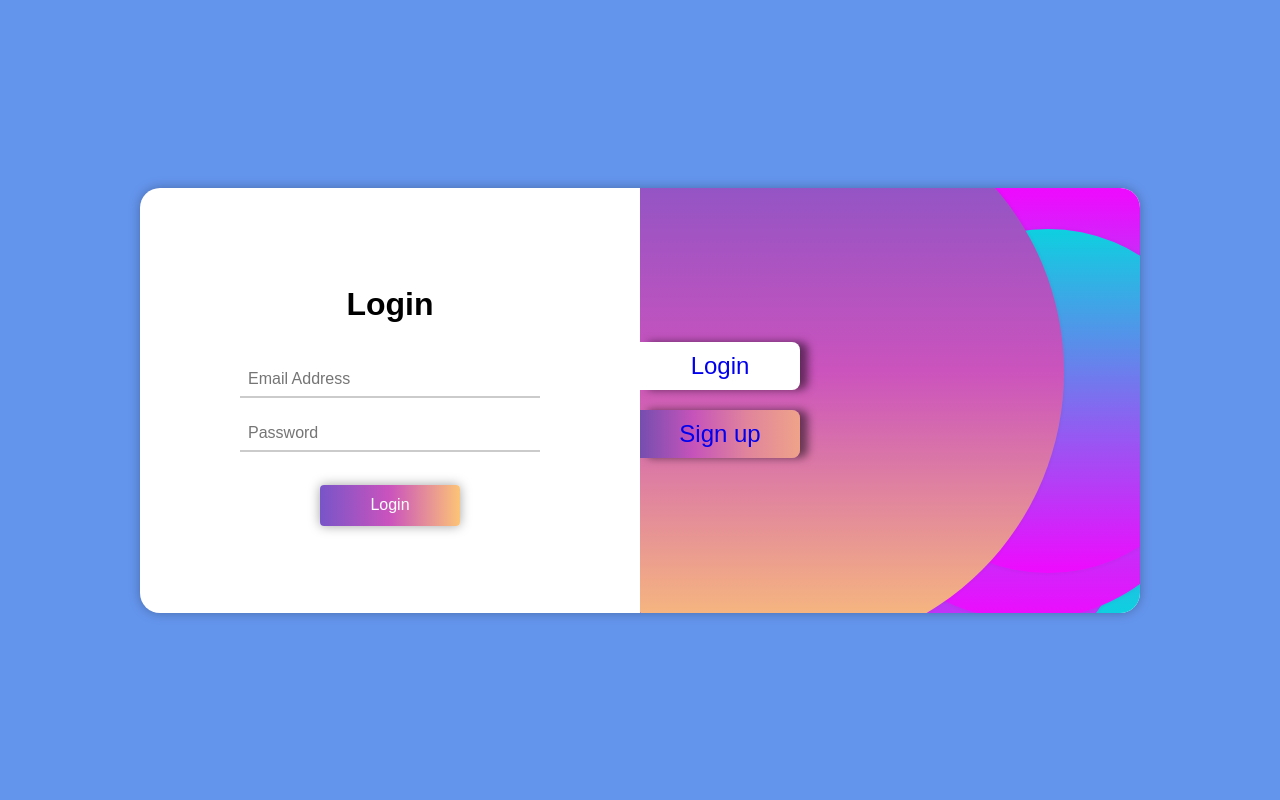
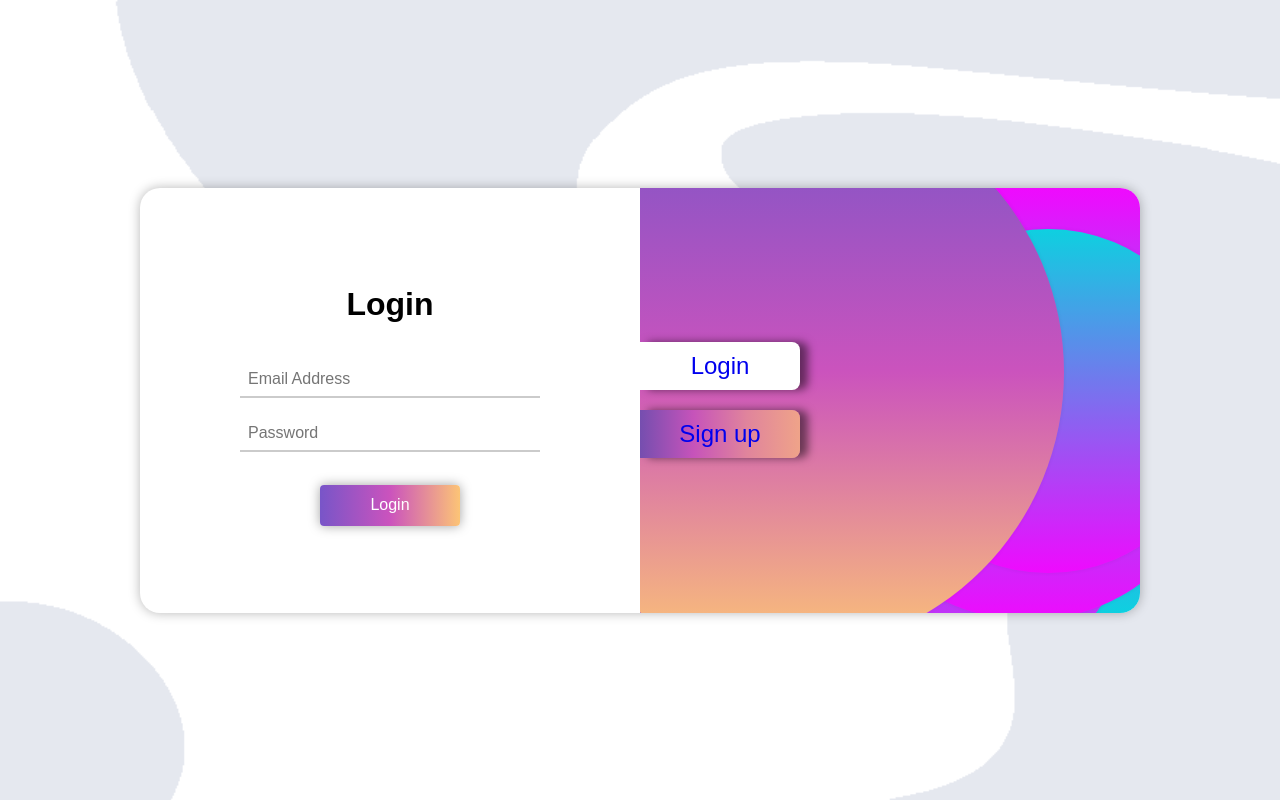
Before and after one commit to kunal-umap/mearn-meet-app, a React (Create React App) app: page /login in a window 1280 px wide. Built offline with nearby package versions, Linux system fonts and the light colour scheme; no server answers.

Commit message:
added background

```diff
--- a/src/sass/_loginSignup.scss
+++ b/src/sass/_loginSignup.scss
@@ -1,5 +1,5 @@
 .container {
-    background: cornflowerblue;
+    background: url('../assets/images/background.png');
     background-repeat: no-repeat;
     background-size: cover;
     @extend .displayFlex;
```
